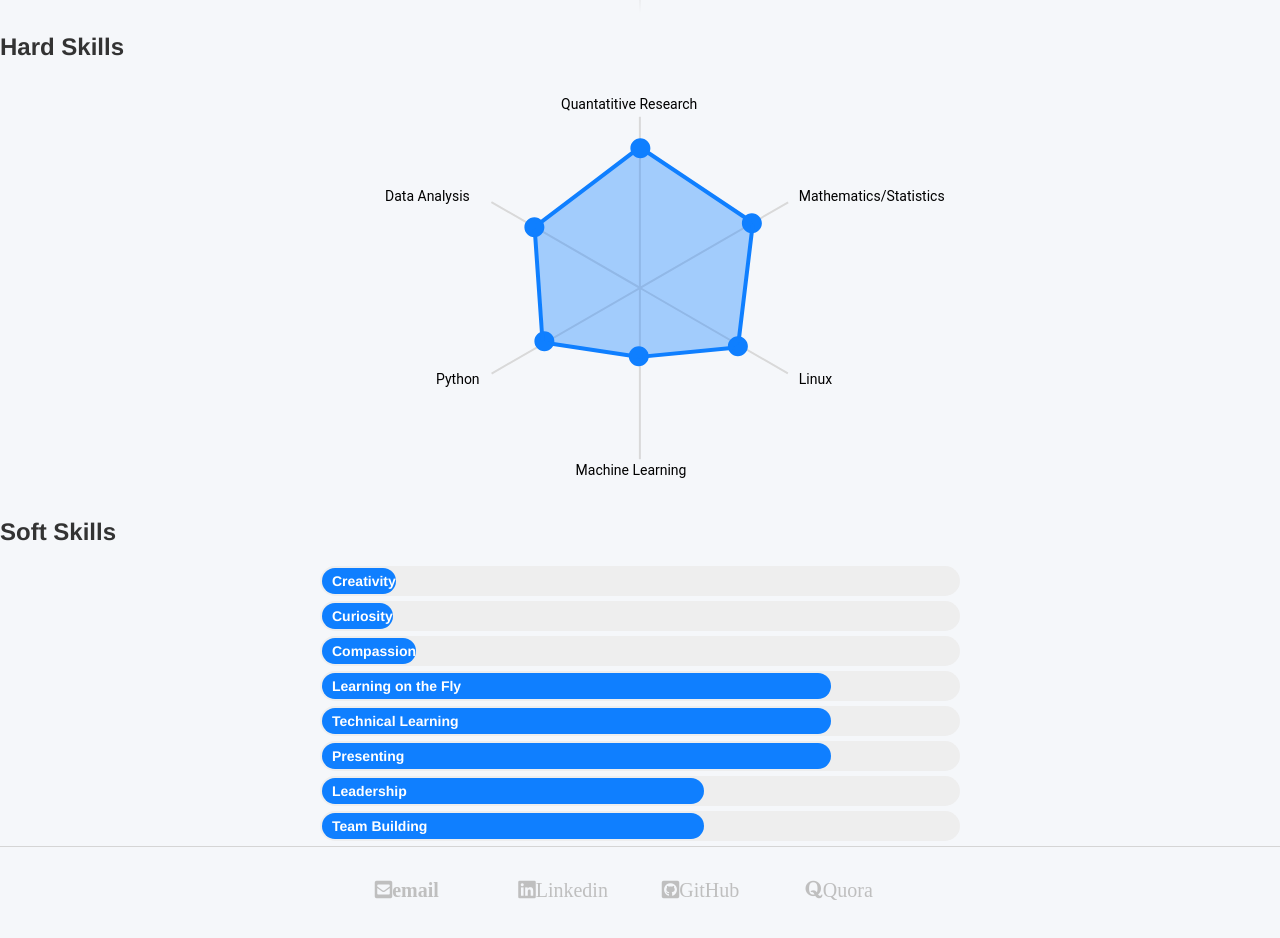
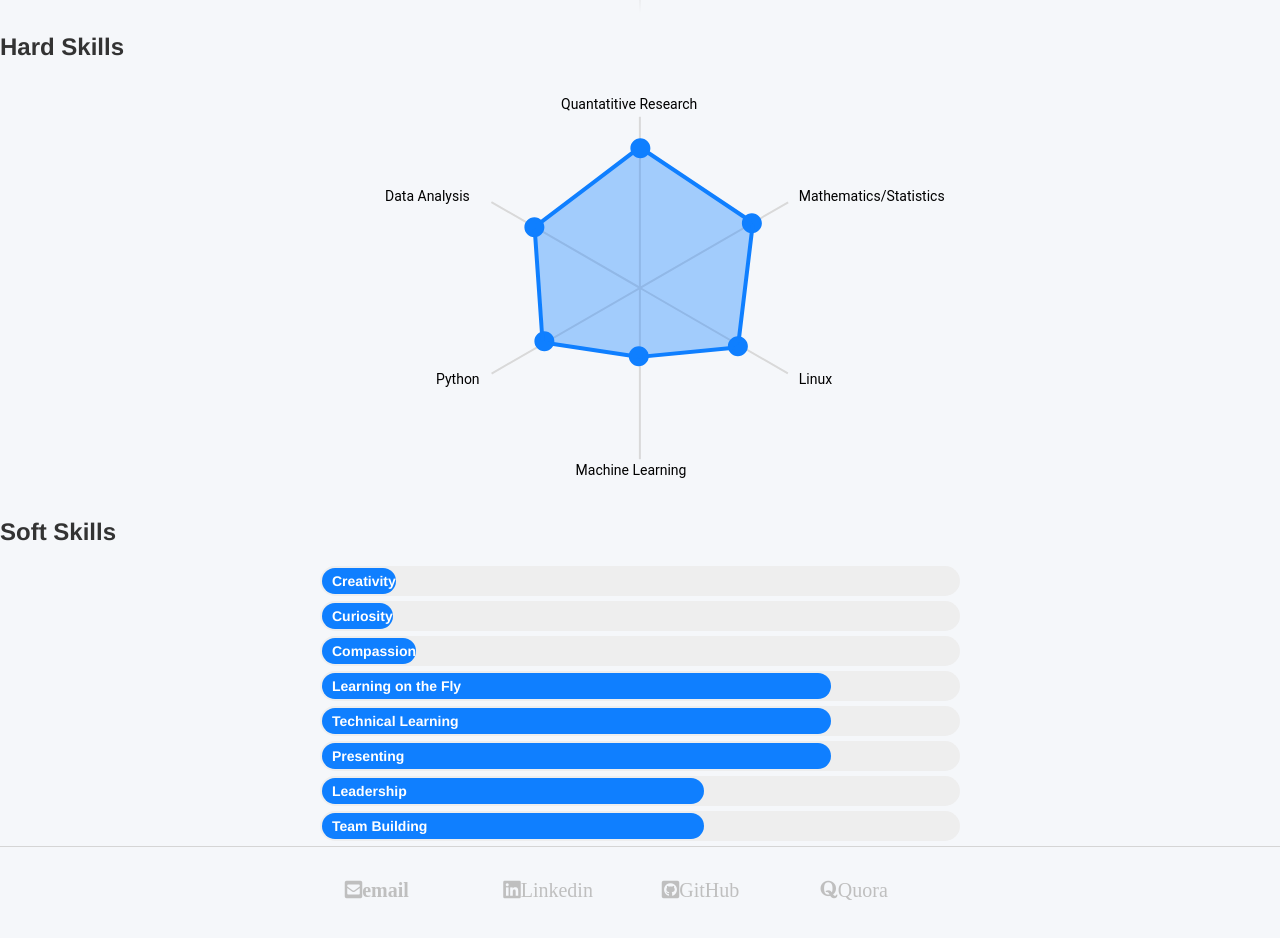
Before and after one commit to mayabenowitz/mayabenowitz.github.io, a Jekyll site: the page built from index.html, in a window 1280 px wide. Shown: the part 1599-2537 px from the top of the page. Built offline with Jekyll 4.4.1, drawn with Linux system fonts in a browser that asks for light colours; nearby versions of some CDN libraries.

Commit message:
Update main.css

```diff
--- a/css/main.css
+++ b/css/main.css
@@ -112,6 +112,7 @@ ul.posts li {
   width: 50px;
   text-align: center;
   text-decoration: none;
+  margin: 0 15px 5px 0;
 }
 
 .fab:hover {
@@ -124,6 +125,7 @@ ul.posts li {
   width: 50px;
   text-align: center;
   text-decoration: none;
+  margin: 0 15px 5px 0;
 }
 
 .fas:hover {
```
